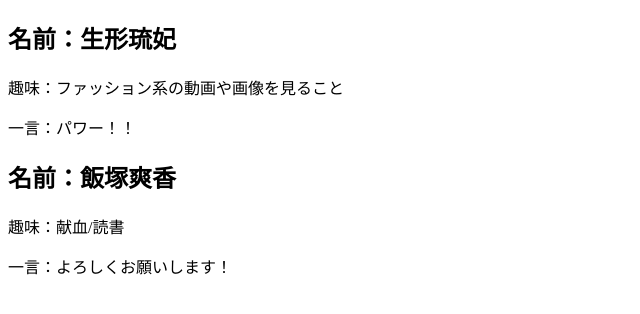
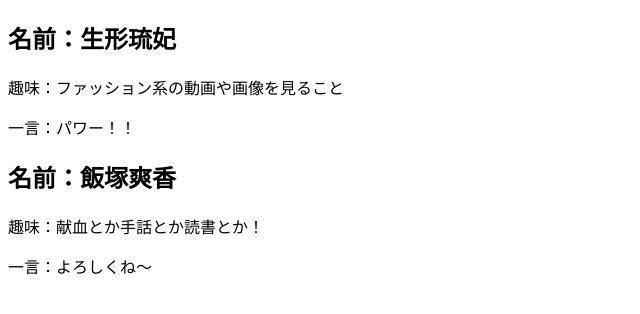
Before and after one commit to f24aa004/ubusora, a plain HTML site: page index.html in a window 1280 px wide. Shown: the whole page, without its empty margins (0-640 px from the left). Drawn offline with Linux system fonts and the light colour scheme.

Commit message:
ちょこっと修正

```diff
--- a/index.html
+++ b/index.html
@@ -13,10 +13,11 @@
   <p>一言：パワー！！</p>
 
 </body>
-</html>
 
 <div>
   <h2>名前：飯塚爽香</h2>
-  <p>趣味：献血/読書</p>
-  <p>一言：よろしくお願いします！</p>
+  <p>趣味：献血とか手話とか読書とか！</p>
+  <p>一言：よろしくね～</p>
 </div>
+
+</html>
```
